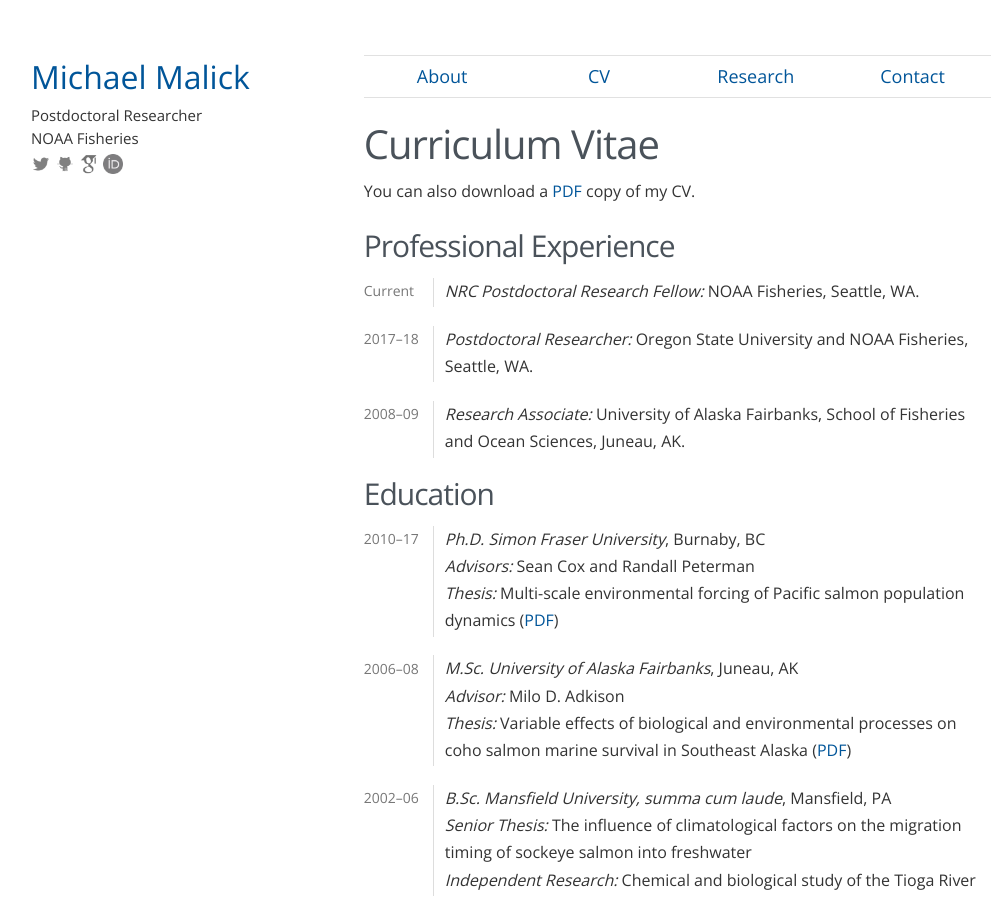
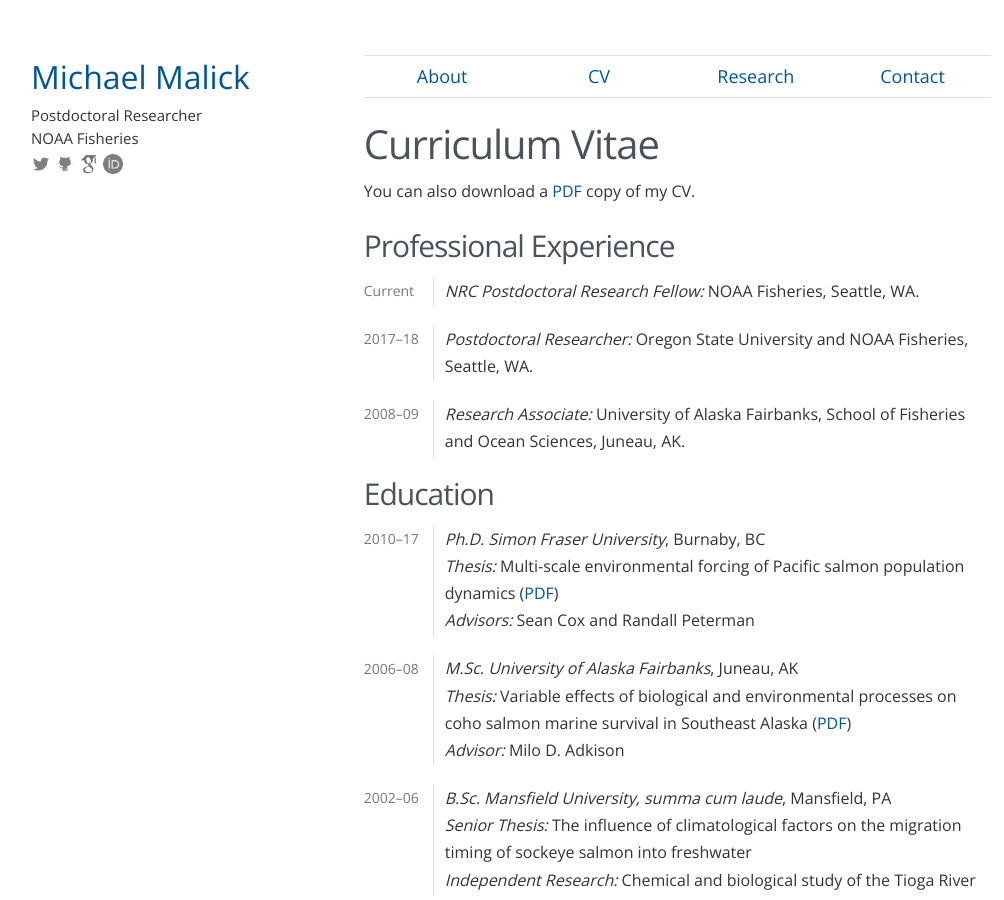
Before and after one commit to michaelmalick/michaelmalick.github.io, a Jekyll site: the page built from malick-cv.md, in a window 1280 px wide and 900 px high. Shown: the whole window, without its empty margins (129-1133 px from the left). Built offline with Jekyll 4.4.1, drawn with Linux system fonts in a browser that asks for light colours.

Commit message:
Fix spacing in Education section of CV

```diff
--- a/malick-cv.md
+++ b/malick-cv.md
@@ -30,28 +30,22 @@
 ---------
 
 2010--17
-:   *Ph.D. Simon Fraser University*, Burnaby, BC
-<br>
+:   *Ph.D. Simon Fraser University*, Burnaby, BC <br>
+    *Thesis:* Multi-scale environmental forcing of Pacific salmon population
+    dynamics ([PDF][SFU:Phd]) <br>
     *Advisors:* Sean Cox and Randall Peterman
-<br>
-    *Thesis:* Multi-scale environmental forcing of Pacific salmon population
-    dynamics ([PDF][SFU:Phd])
 
 
 2006--08
-:   *M.Sc. University of Alaska Fairbanks*, Juneau, AK
-<br>
+:   *M.Sc. University of Alaska Fairbanks*, Juneau, AK <br>
+    *Thesis:* Variable effects of biological and environmental processes on coho
+    salmon marine survival in Southeast Alaska ([PDF][UAF:Msc]) <br>
     *Advisor:* Milo D. Adkison
-<br>
-    *Thesis:* Variable effects of biological and environmental processes on coho
-    salmon marine survival in Southeast Alaska ([PDF][UAF:Msc])
 
 2002--06
-:   *B.Sc. Mansfield University, summa cum laude*, Mansfield, PA
-<br>
+:   *B.Sc. Mansfield University, summa cum laude*, Mansfield, PA <br>
     *Senior Thesis:* The influence of climatological factors on the migration
-    timing of sockeye salmon into freshwater
-<br>
+    timing of sockeye salmon into freshwater <br>
     *Independent Research:* Chemical and biological study of the Tioga River
 
 
@@ -63,7 +57,6 @@
     Confronting challenges to integrating Pacific salmon into ecosystem-based
     management policies. Marine Policy 85:123--132
     <https://doi.org/10.1016/j.marpol.2017.08.028>.
-
 
 2017
 :   **Malick, M.J.**, S.P. Cox, F.J. Mueter, B. Dorner, and R.M. Peterman. 2017.
```
Also changed, not shown: cv/index.md (+8 -15 lines), 1 other file.
